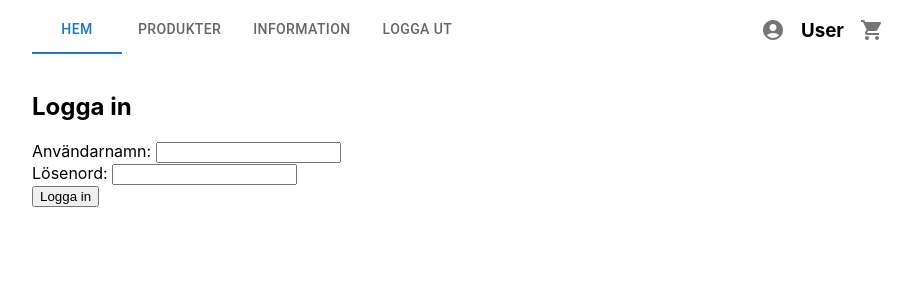
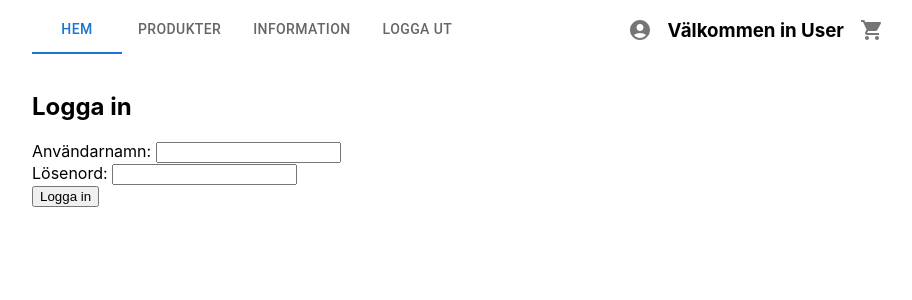
Before and after one commit to OliviaIsberg/ducky, a React (Create React App) app: page /login in a window 1280 px wide. Both pictures are taken after typing "Sample", "Sample" into the empty fields and a click on the button "Logga in". Shown: the top 300 px of the page, without its empty margins (182-1094 px from the left). Built offline with nearby package versions, Linux system fonts and the light colour scheme.

Commit message:
can log out user

```diff
--- a/src/Api/Data.ts
+++ b/src/Api/Data.ts
@@ -38,17 +38,20 @@ export interface User{
     username: string
     password: string
     isAdmin: boolean
+    isLoggedIn: boolean
 }
 
 
 export const mockedUsers: User[] = [
     {
-        username: "User",
+        username: "Regular-User",
         password: "User",
         isAdmin: false,
+        isLoggedIn:false,
     }, {
-        username: "Admin",
+        username: "Admin-User",
         password: "Admin",
-        isAdmin: true
+        isAdmin: true,
+        isLoggedIn: false,
     }
 ]
--- a/src/components/Header/Header.tsx
+++ b/src/components/Header/Header.tsx
@@ -1,32 +1,37 @@
-import { Box, Tabs, Tab, Container, Badge } from '@mui/material'
-import { FC, useState } from 'react'
-import { Link, useNavigate } from 'react-router-dom'
-import ShoppingCartIcon from '@mui/icons-material/ShoppingCart'
-import AccountCircleIcon from '@mui/icons-material/AccountCircle'
-import { useUser } from '../../contexts/UserContext'
-import { useCart } from '../../contexts/ProductsInCartContext'
+import { Box, Tabs, Tab, Container, Badge } from "@mui/material";
+import { FC, useState } from "react";
+import { Link, useNavigate } from "react-router-dom";
+import ShoppingCartIcon from "@mui/icons-material/ShoppingCart";
+import AccountCircleIcon from "@mui/icons-material/AccountCircle";
+import { useUser } from "../../contexts/UserContext";
+import { useCart } from "../../contexts/ProductsInCartContext";
 
 interface HeaderProps {}
 
 const Header: FC<HeaderProps> = () => {
-  const { cart } = useCart()
-  let navigate = useNavigate()
-  const [value, setValue] = useState('/')
+  const { cart } = useCart();
+  let navigate = useNavigate();
+  const [value, setValue] = useState("/");
 
   const handleChange = (event: React.SyntheticEvent, newValue: string) => {
-    setValue(newValue)
-    navigate(newValue)
-  }
-  const userContext = useUser()
+    setValue(newValue);
+    navigate(newValue);
+  };
+
+  // const getUsers = () => Object.values(mockedUsers);
+  // const result = getUsers();
+  // console.log(result);
+
+  const userContext = useUser();
   return (
-    <Container maxWidth="md" sx={{ marginBottom: '2rem' }}>
-      <Box sx={{ width: '100%' }}>{/* logo här */}</Box>
+    <Container maxWidth="md" sx={{ marginBottom: "2rem" }}>
+      <Box sx={{ width: "100%" }}>{/* logo här */}</Box>
       <Box
         sx={{
-          display: 'flex',
-          justifyContent: 'space-between',
-          alignItems: 'center',
-          width: '100%',
+          display: "flex",
+          justifyContent: "space-between",
+          alignItems: "center",
+          width: "100%",
         }}
       >
         <Tabs
@@ -40,11 +45,19 @@ const Header: FC<HeaderProps> = () => {
           <Tab value="products" label="Produkter" />
           <Tab value="about" label="Information" />
           {!userContext.user && <Tab value="login" label="Logga in" />}
-          {!!userContext.user && <Tab value="logout" label="Logga ut" />}
+          {!!userContext.user && (
+            <Tab
+              value="login"
+              label="Logga ut"
+              onClick={() => userContext.logout()}
+            />
+          )}
         </Tabs>
-        <Box sx={{ display: 'flex', alignItems: 'center', gap: '1rem' }}>
+        <Box sx={{ display: "flex", alignItems: "center", gap: "1rem" }}>
           <AccountCircleIcon color="action" />
-          <h3>{userContext.user?.username}</h3>
+          {!!userContext.user && (
+            <h3>Välkommen in {userContext.user?.username}</h3>
+          )}
           <Link to="cartPage">
             <Badge badgeContent={cart?.length} color="primary">
               <ShoppingCartIcon color="action" />
@@ -53,7 +66,7 @@ const Header: FC<HeaderProps> = () => {
         </Box>
       </Box>
     </Container>
-  )
-}
+  );
+};
 
-export default Header
+export default Header;
--- a/src/contexts/UserContext.tsx
+++ b/src/contexts/UserContext.tsx
@@ -1,19 +1,20 @@
-import { Login } from "@mui/icons-material";
 import React, { useContext, useState } from "react";
 import { FakeUserFetch } from "../Api/Api";
-import { User} from '../Api/Data'
+import { User } from "../Api/Data";
 import { LoginDetails } from "../components/Forms/LoginForm";
 
 interface UserContextValue {
   isLoading: boolean;
   user?: User;
   login: (loginDetails: LoginDetails) => void;
+  logout: () => void;
 }
 
 export const UserContext = React.createContext<UserContextValue>({
   isLoading: false,
-  user: { username: "", password: "", isAdmin: false },
+  user: { username: "", password: "", isAdmin: false, isLoggedIn:false },
   login: (loginDetails: LoginDetails) => {},
+  logout: () => {},
 });
 
 export const UserProvider: React.FC<React.ReactNode> = ({ children }) => {
@@ -27,59 +28,17 @@ export const UserProvider: React.FC<React.ReactNode> = ({ children }) => {
     setIsLoading(false);
   };
 
+  const logout = async () => {
+    setUser(undefined);
+    setIsLoading(false);
+  };
+
   return (
-    <UserContext.Provider value={{ user, isLoading, login }}>
+    <UserContext.Provider value={{ user, isLoading, login, logout }}>
       {children}
     </UserContext.Provider>
   );
 };
 
-// let user = localStorage.getItem('currentUser')
-// ? JSON.parse(localStorage.getItem('currentUser')).user
-// : "";
-
-// let token = localStorage.getItem("currentUser")
-//   ? JSON.parse(localStorage.getItem("currentUser")).auth_token
-//   : "";
-
-// export const initialState ={
-//     userDetails: '' || user,
-//     token: '' || token
-//     isLoading: false
-//     errorMessage: null
-// }
-// export const AuthReducer =(inititalState, action) =>{
-//     switch(action.type){
-//         case 'REQUEST_LOGIN':
-//             return{
-//                 ...inititalState,
-//                 isLoading: true
-//             }
-//             case "LOGIN_SUCCESS":
-//       return {
-//         ...initialState,
-//         user: action.payload.user,
-//         token: action.payload.auth_token,
-//         isLoading: false
-//       };
-//     case "LOGOUT":
-//       return {
-//         ...initialState,
-//         user: "",
-//         token: ""
-//       };
-
-//     case "LOGIN_ERROR":
-//       return {
-//         ...initialState,
-//         isLoading: false,
-//         errorMessage: action.error
-//       };
-
-//     default:
-//       throw new Error(`Unhandled action type: ${action.type}`);
-//     }
-// }
-
 export default UserContext;
-export const useUser = () => useContext(UserContext)
+export const useUser = () => useContext(UserContext);
--- a/src/pages/LoginPage.tsx
+++ b/src/pages/LoginPage.tsx
@@ -1,12 +1,9 @@
-import { Button, Container } from "@mui/material";
+import { Container } from "@mui/material";
 import LoginForm from "../components/Forms/LoginForm";
 import { useUser } from "../contexts/UserContext";
 
-function onLoginSubmit() {
-
-}
-
 function LoginPage() {
+  const userContext = useUser()
 
   return (
     <Container maxWidth="md">
```
Also changed, not shown: 1 other file (tests, documents, lock files or other folders).
